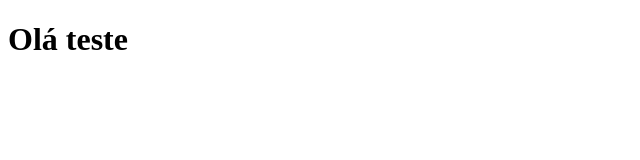
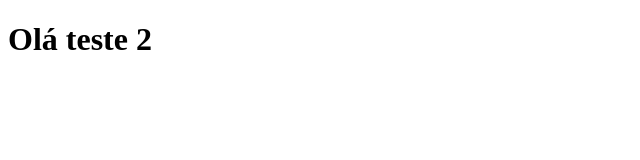
Before and after one commit to Jose-Caldas/clone-tabnews, a Next.js app: page / in a window 1280 px wide. Shown: the top 160 px of the page, without its empty margins (0-640 px from the left). Built offline with nearby package versions, Linux system fonts and the light colour scheme.

Commit message:
remove next folder

```diff
--- a/pages/index.js
+++ b/pages/index.js
@@ -1,7 +1,9 @@
-function Home(){
-    return <div>
-        <h1>Olá teste</h1>
+function Home() {
+  return (
+    <div>
+      <h1>Olá teste 2</h1>
     </div>
+  )
 }
 
 export default Home
```
Also changed, not shown: 1 other file (tests, documents, lock files or other folders).
